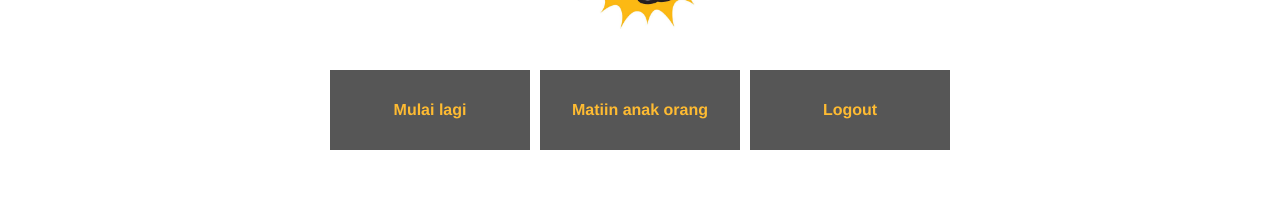
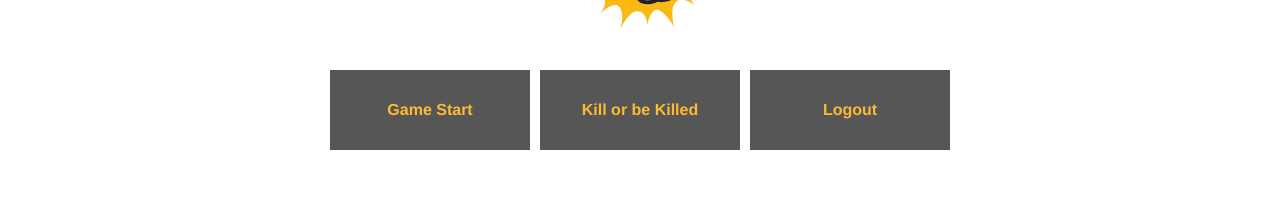
Before and after one commit to anggraito/e-jempol, a Vue app in the folder client/: page /dashboard in a window 1280 px wide. Shown: the part 274-474 px from the top of the page. Built offline with nearby package versions, Linux system fonts and the light colour scheme; no server answers; sample sign-in values are in the browser's storage; what vue-facebook-signin-button, vuefire would draw is missing.

Commit message:
Button name changed

```diff
--- a/client/src/components/Dashboard.vue
+++ b/client/src/components/Dashboard.vue
@@ -27,8 +27,8 @@
         <div class="img">
           <img src="../assets/images/logo.jpg">
         </div>
-        <button class="set" @click='reset'>Mulai lagi</button>
-        <button class="set" @click='masukinKeArray()'>Matiin anak orang</button><br/>
+        <button class="set" @click='reset'>Game Start</button>
+        <button class="set" @click='masukinKeArray()'>Kill or be Killed</button><br/>
         <button class="set" @click='doLogout'>Logout</button>
       </div>
       <div class="bottom">
```
